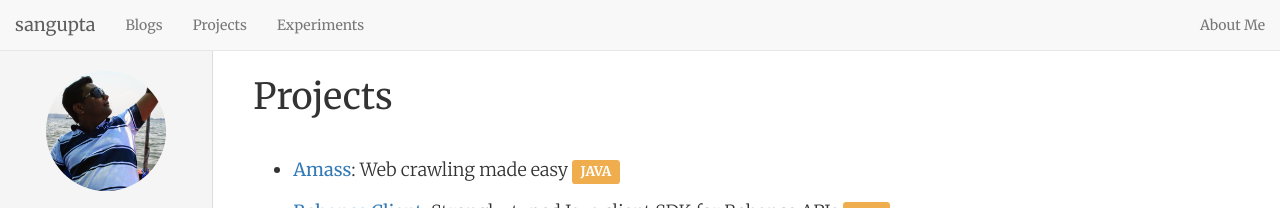
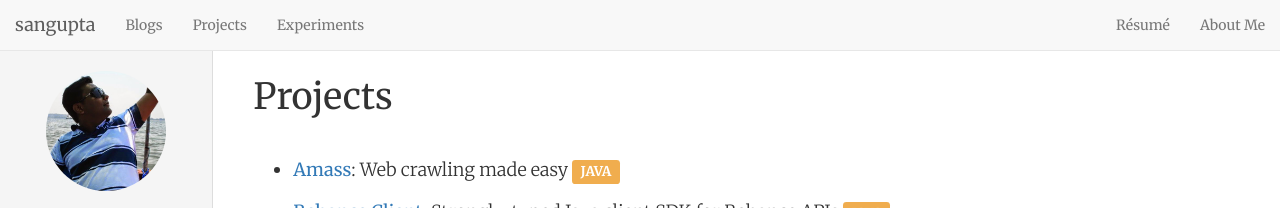
Before and after one commit to sangupta/sangupta.github.io, a Jekyll site: the page built from projects/index.md, in a window 1280 px wide and 900 px high. Shown: the top 208 px of the window. Built offline with Jekyll 4.4.1, drawn with Linux system fonts in a browser that asks for light colours; nearby versions of some CDN libraries; Markdown is read by kramdown in place of the engine named in the settings; comment, search, counter and statistics services are not loaded.

Commit message:
added stub page for resume

```diff
--- a/_includes/navbar.html
+++ b/_includes/navbar.html
@@ -10,6 +10,7 @@
         <li><a href="/projects/index.html#experiments">Experiments</a></li>
       </ul>
       <ul class="nav navbar-nav navbar-right">
+		<li><a href="/resume.html">R&eacute;sum&eacute;</a></li>
         <li><a href="/about.html">About Me</a></li>
       </ul>
     </div>
--- a/projects/index.md
+++ b/projects/index.md
@@ -240,6 +240,8 @@ title: Projects &amp; Experiments
 
 </ul>
 
+<span id="experiments"></span>
+
 <h1>Experiments</h1>
 
 <p>
@@ -247,7 +249,7 @@ These are projects that are no-way near completion and may not even compile. The
 clean this laundry list once every quarter when some experiments mature into projects.
 </p>
 
-<ul id="experiments" class="projectList" name="experiments">
+<ul class="projectList" name="experiments">
 	<li>
 		<span class="name">
 			<a href="/projects/andruil">Andruil</a>: Java GUI command-line shell power tool
```
